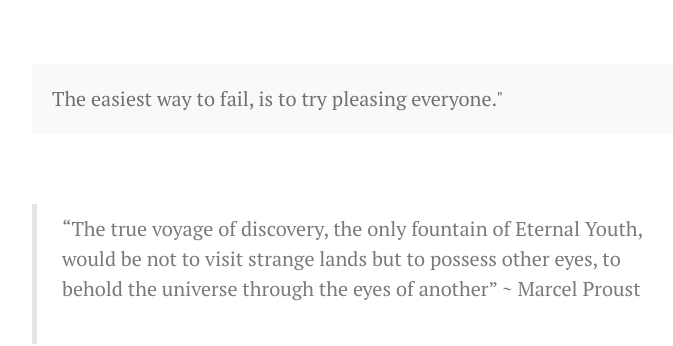
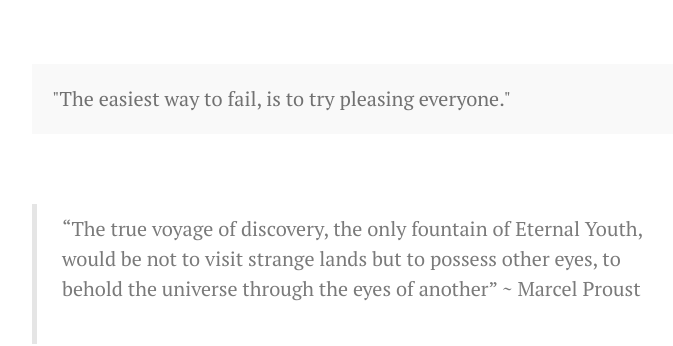
Before and after one commit to alamgirqazi/blog, a Jekyll site: the page built from quotes.md, in a window 1280 px wide and 900 px high, scrolled down 2884 px. Shown: the part 175-521 px from the top of the window, without its empty margins (248-921 px from the left). Built offline with Jekyll 4.4.1, drawn with Linux system fonts in a browser that asks for light colours.

```diff
--- a/quotes.md
+++ b/quotes.md
@@ -95,7 +95,7 @@ One of the gifts of maturity is to realize that happiness is bigger, broader and
 
 <p class="message">
 
-The easiest way to fail, is to try pleasing everyone."
+"The easiest way to fail, is to try pleasing everyone."
 </p>
 
 <br>
```
